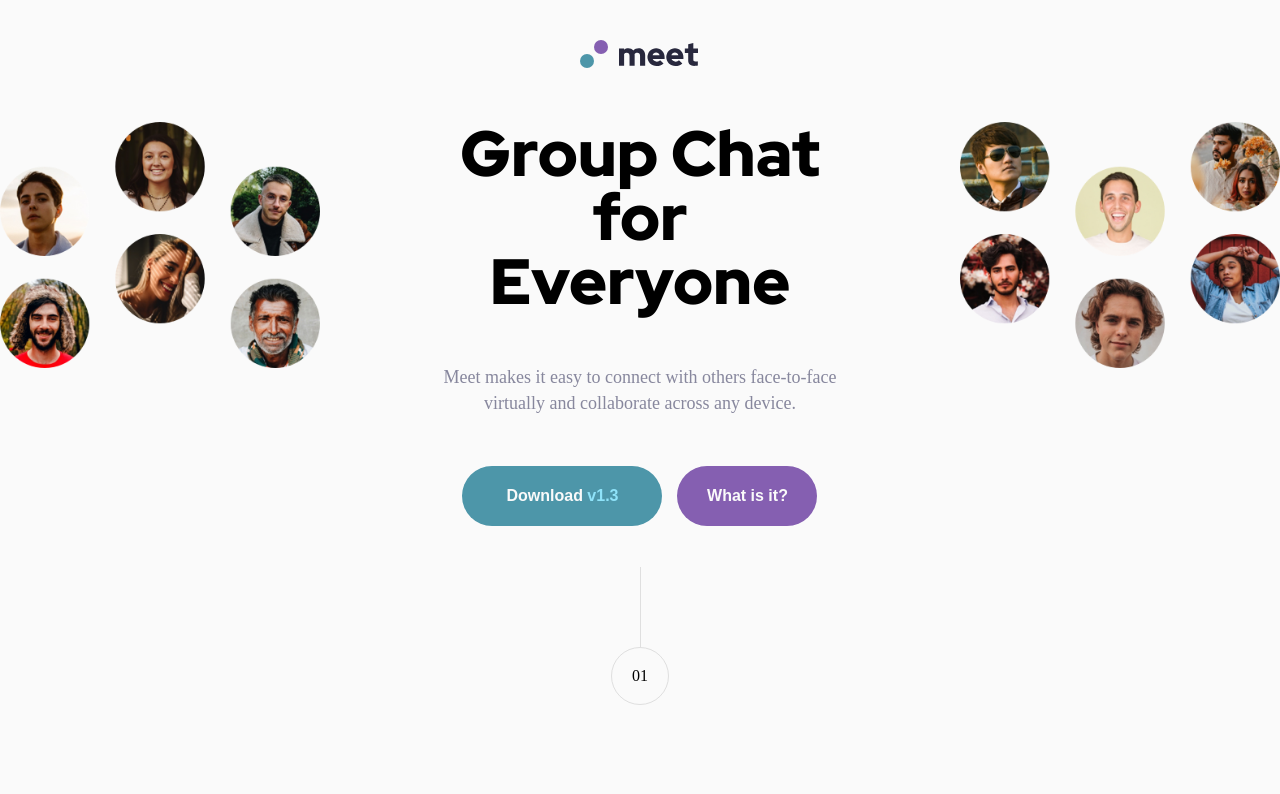
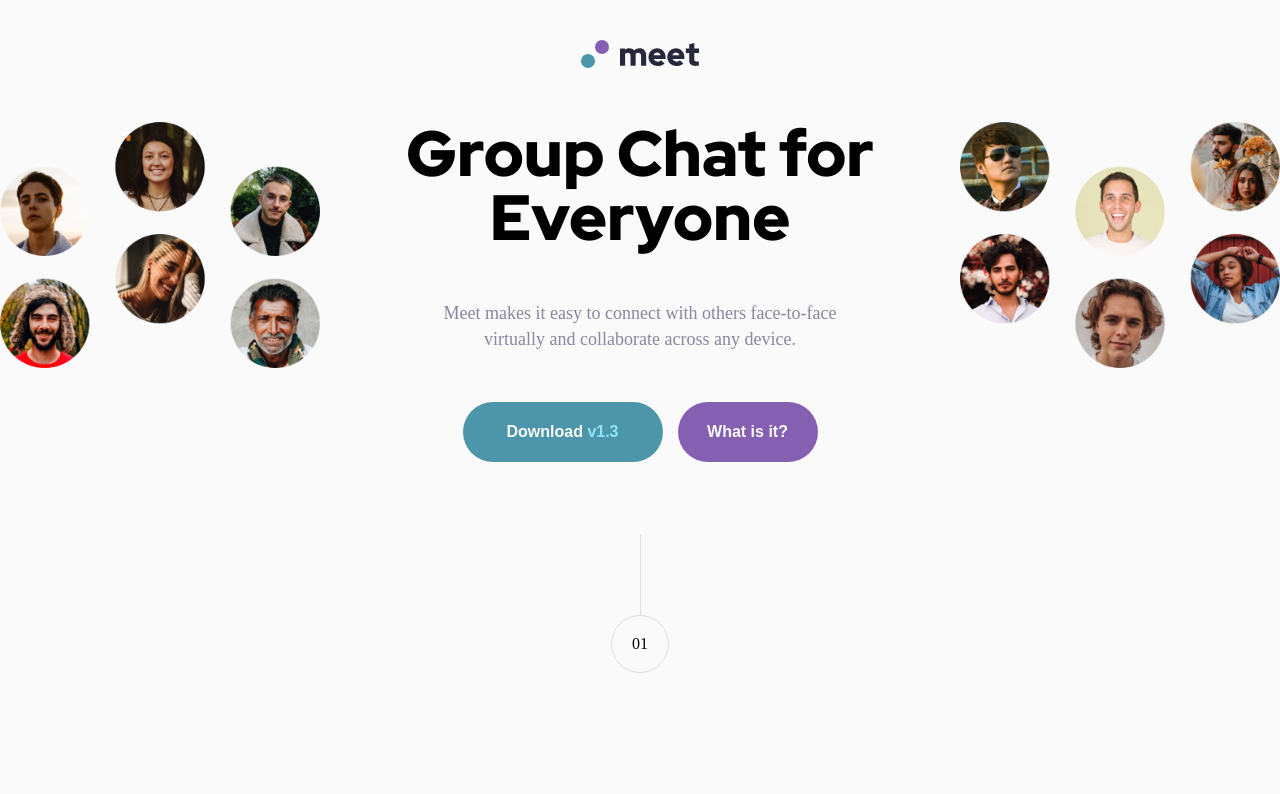
Before and after one commit to cehicm/meet-landing-page, a website: page index.html in a window 1280 px wide. Shown: the top 794 px of the page. Drawn offline with Linux system fonts and the light colour scheme; a web font is replaced by a local one.

Commit message:
Adapt page responsive styles

```diff
--- a/src/sass/layout/_footer.scss
+++ b/src/sass/layout/_footer.scss
@@ -47,30 +47,50 @@
 			justify-content: center;
 			text-align: left;
 		}
+
+		@include sc-breakpoint(1400) {
+			padding: 0 100px;
+			gap: 100px;
+		}
+	}
+
+	&__title {
+		max-width: 80%;
+
+		@include sc-breakpoint(600) {
+			max-width: 50%;
+		}
+
+		@include sc-breakpoint(1024) {
+			max-width: 100%;
+		}
+	}
+
+	&__text {
+		max-width: 70%;
+
+		@include sc-breakpoint(1024) {
+			max-width: 100%;
+		}
 	}
 
 	&__title,
 	&__text {
 		margin: 0;
-	}
 
-	&__text {
 		@include sc-breakpoint(1024) {
-			padding: 0 20px;
+			padding: 0;
 		}
 	}
 
 	.button--purple {
+		width: 200px;
+
 		&:hover {
-			background-color: colors.$light-purple;
-		}
-
-		@include sc-breakpoint(540) {
-			width: 30%;
+			background-color: colors.$btn-hover-purple;
 		}
 
 		@include sc-breakpoint(1024) {
-			width: 50%;
 			justify-self: center;
 		}
 	}
--- a/src/sass/layout/_header.scss
+++ b/src/sass/layout/_header.scss
@@ -13,7 +13,7 @@
 		position: relative;
 		display: grid;
 		grid-template-columns: repeat(12, 1fr);
-		justify-content: center;
+		justify-items: center;
 		align-items: flex-start;
 	}
 
@@ -31,9 +31,13 @@
 		}
 
 		@include sc-breakpoint(1024) {
-			padding: 0;
+			padding: 0 20px;
 			grid-row: 2;
-			grid-column: 5/9;
+			grid-column: 4/10;
+		}
+
+		@include sc-breakpoint(1200) {
+			padding: 0 60px;
 		}
 	}
 
@@ -43,12 +47,18 @@
 	}
 
 	&__title {
-		@include sc-breakpoint(1400) {
-			width: 80%;
+		@include sc-breakpoint(425) {
+			width: 65%;
+		}
+
+		@include sc-breakpoint(1024) {
+			width: 100%;
 		}
 	}
 
 	&__text {
+		width: 80%;
+
 		@include sc-breakpoint(1400) {
 			width: 101%;
 		}
--- a/src/sass/pages/_homepage.scss
+++ b/src/sass/pages/_homepage.scss
@@ -7,12 +7,15 @@ body {
 
 .hero {
 	&-section {
-		@include sc-breakpoint(768) {
-			margin-top: 15%;
-		}
+		margin-top: 15%;
+		padding: 0 20px;
 
 		@include sc-breakpoint(1024) {
 			margin-top: 25%;
+		}
+
+		@include sc-breakpoint(1400) {
+			margin-top: 20%;
 		}
 
 		.text-bubble {
@@ -37,6 +40,10 @@ body {
 			grid-gap: 15px;
 		}
 
+		@include sc-breakpoint(1024) {
+			width: 80%;
+		}
+
 		img {
 			width: 100%;
 			border-radius: 15px;
@@ -47,13 +54,14 @@ body {
 		display: flex;
 		flex-direction: column;
 		align-items: center;
-		padding: 50px 10px 0 10px;
+		padding: 20px 0;
 
-		@include sc-breakpoint(768) {
-			padding: 50px 90px 20px 90px;
+		@include sc-breakpoint(425) {
+			padding: 5% 9%;
 		}
 
-		@include sc-breakpoint(1024) {
+		@include sc-breakpoint(1400) {
+			padding: 5% 15%;
 		}
 	}
 
@@ -62,18 +70,26 @@ body {
 	}
 
 	&__title {
-		margin: 0;
-		padding: 10px 0;
+		padding-top: 15px;
 
-		@include sc-breakpoint(768) {
-			padding: 30px 80px;
+		@include sc-breakpoint(480) {
+			max-width: 75%;
+		}
+
+		@include sc-breakpoint(1024) {
+			max-width: 55%;
+		}
+
+		@include sc-breakpoint(1024) {
+			max-width: 45%;
 		}
 	}
 
-	// &__title,
-	// &__text {
-	// 	width: 60%;
-	// }
+	&__text {
+		@include sc-breakpoint(1024) {
+			padding: 0 10%;
+		}
+	}
 }
 
 .text-bubble {
--- a/src/sass/variables/_colors.scss
+++ b/src/sass/variables/_colors.scss
@@ -4,5 +4,6 @@ $gray: #87879d;
 $black: #28283d;
 $light-purple: #d9b8ff;
 $dark-purple: #855fb1;
+$btn-hover-purple: #b18bdd;
 $tirquoise-blue: #8fe3f9;
 $tiffany-blue: #4d96a9;
```
Also changed, not shown: dist/css/styles.css, dist/css/styles.min.css.
